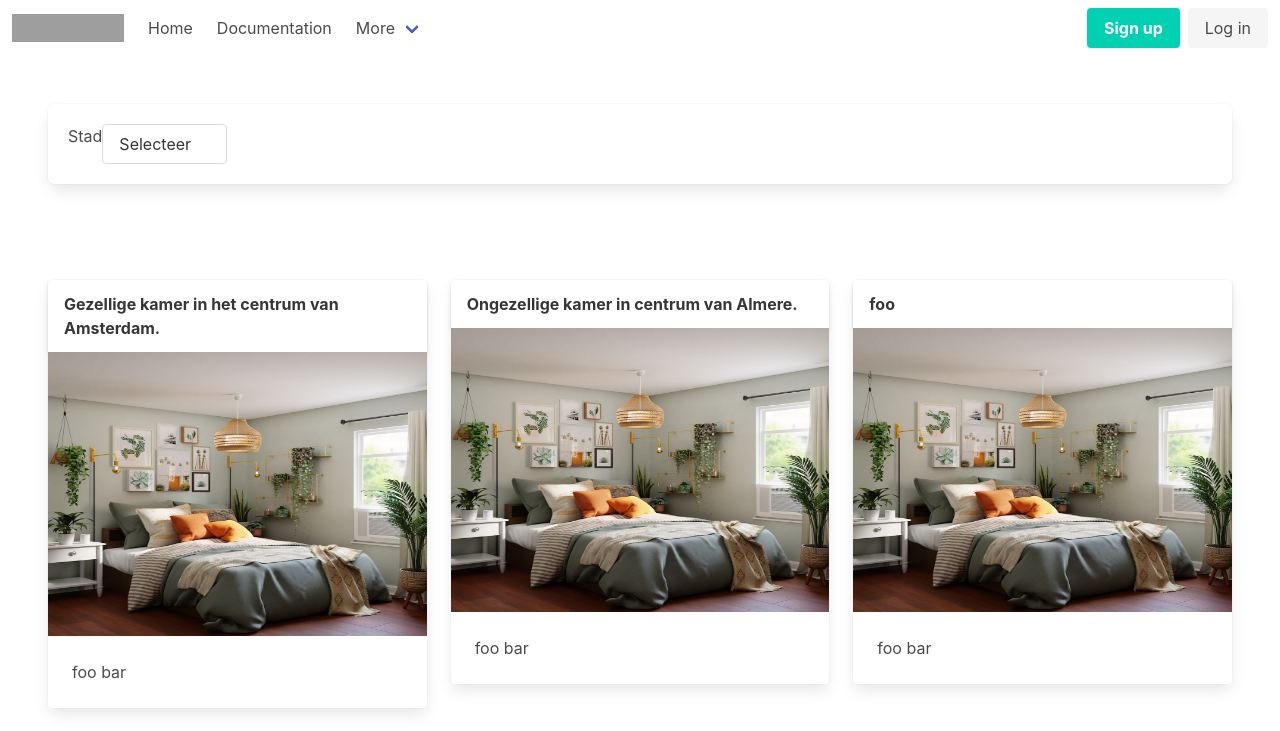
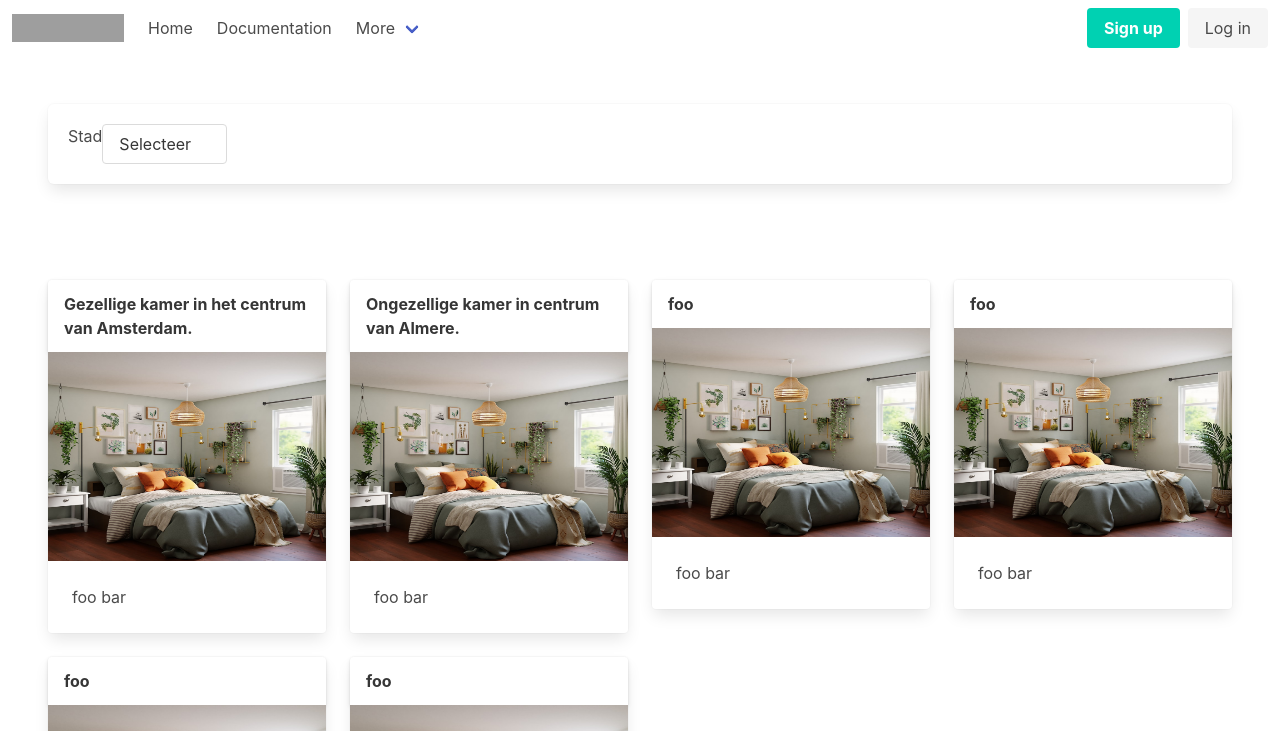
Before and after one commit to kwolsink/hospihub, a Nuxt app: page / in a window 1280 px wide. Shown: the top 731 px of the page. Built offline with nearby package versions, Linux system fonts and the light colour scheme; grey boxes are pictures that could not be loaded.

Commit message:
make rooms gallery multi line

```diff
--- a/components/RoomGalery.vue
+++ b/components/RoomGalery.vue
@@ -1,6 +1,6 @@
 <template>
-  <div class="columns">
-    <div v-for="room in rooms" class="column is-one-third">
+  <div class="columns is-multiline">
+    <div v-for="room in rooms" class="column is-one-quarter">
         <RoomCard :room="room">
         </RoomCard>
       </div>
@@ -23,6 +23,21 @@ const rooms = [
     thumbnail: "room.jpeg",
     description: "foo bar",
     title: "foo"
+  },
+  {
+    thumbnail: "room.jpeg",
+    description: "foo bar",
+    title: "foo"
+  },
+  {
+    thumbnail: "room.jpeg",
+    description: "foo bar",
+    title: "foo"
+  },
+  {
+    thumbnail: "room.jpeg",
+    description: "foo bar",
+    title: "foo"
   }
 ]
 </script>
```
